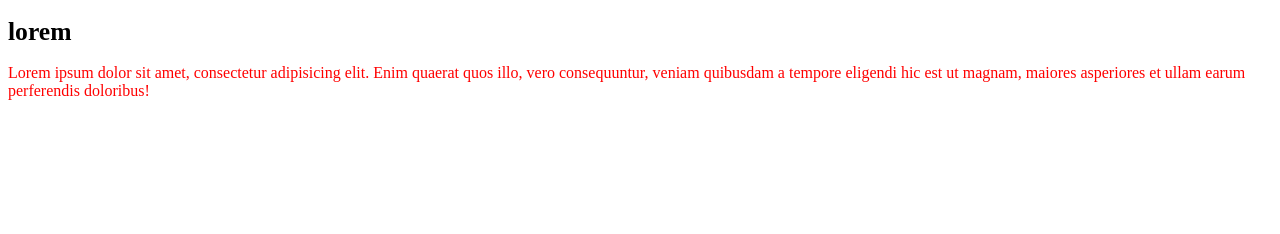
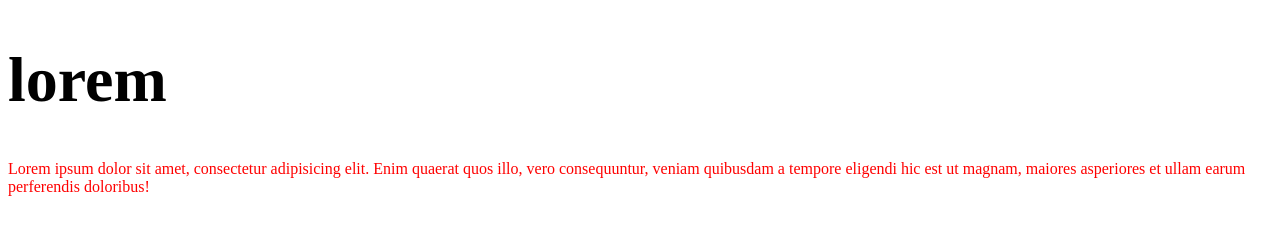
Before and after one commit to jensso/DCI_projects, a plain HTML site: page gitcloud.html in a window 1280 px wide. Drawn offline with Linux system fonts and the light colour scheme.

Commit message:
changed the font size to 5vw

```diff
--- a/gitcloud.css
+++ b/gitcloud.css
@@ -3,5 +3,5 @@ p {
 }
 
 h1 {
-  font-size: 2vw;
+  font-size: 5vw;
 }
```
